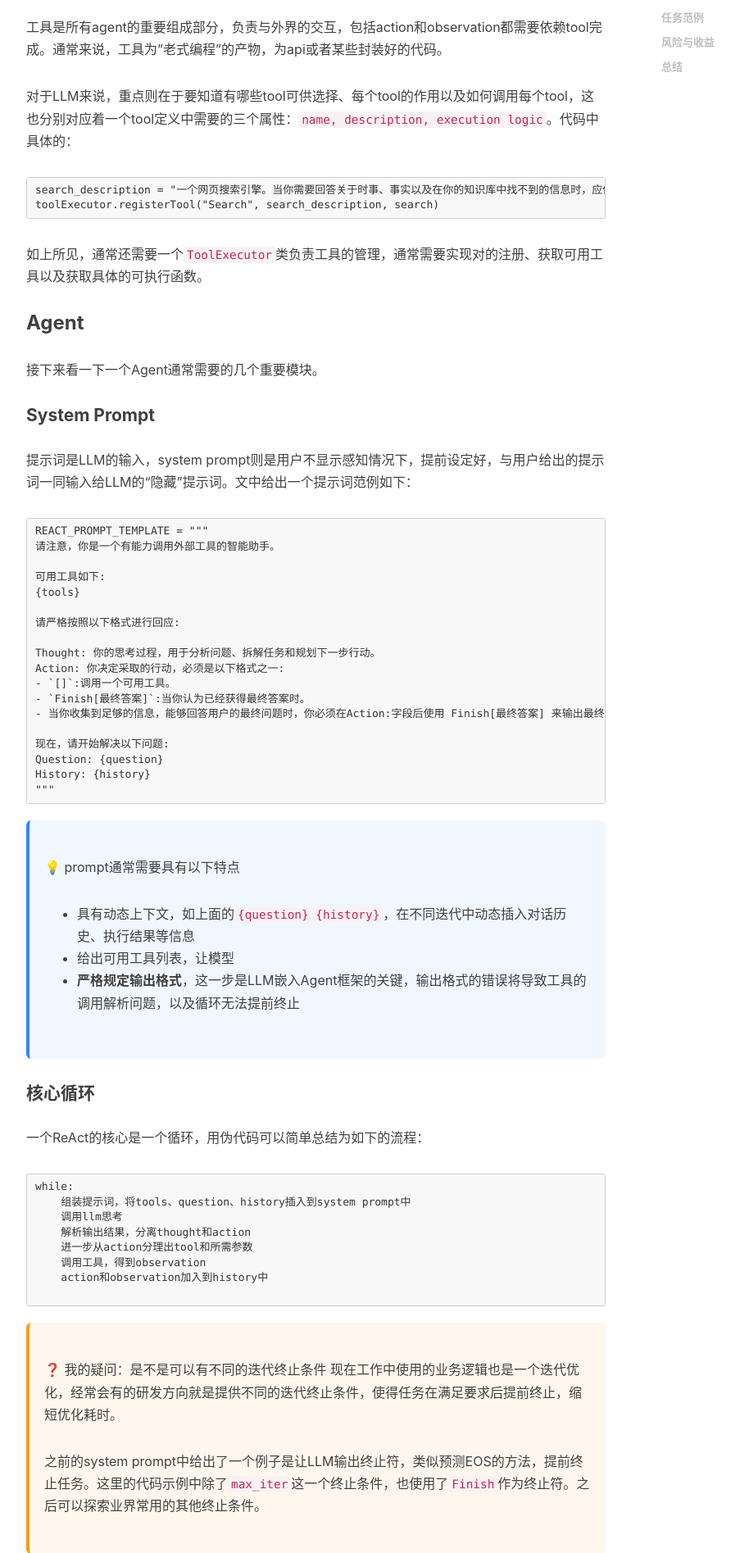
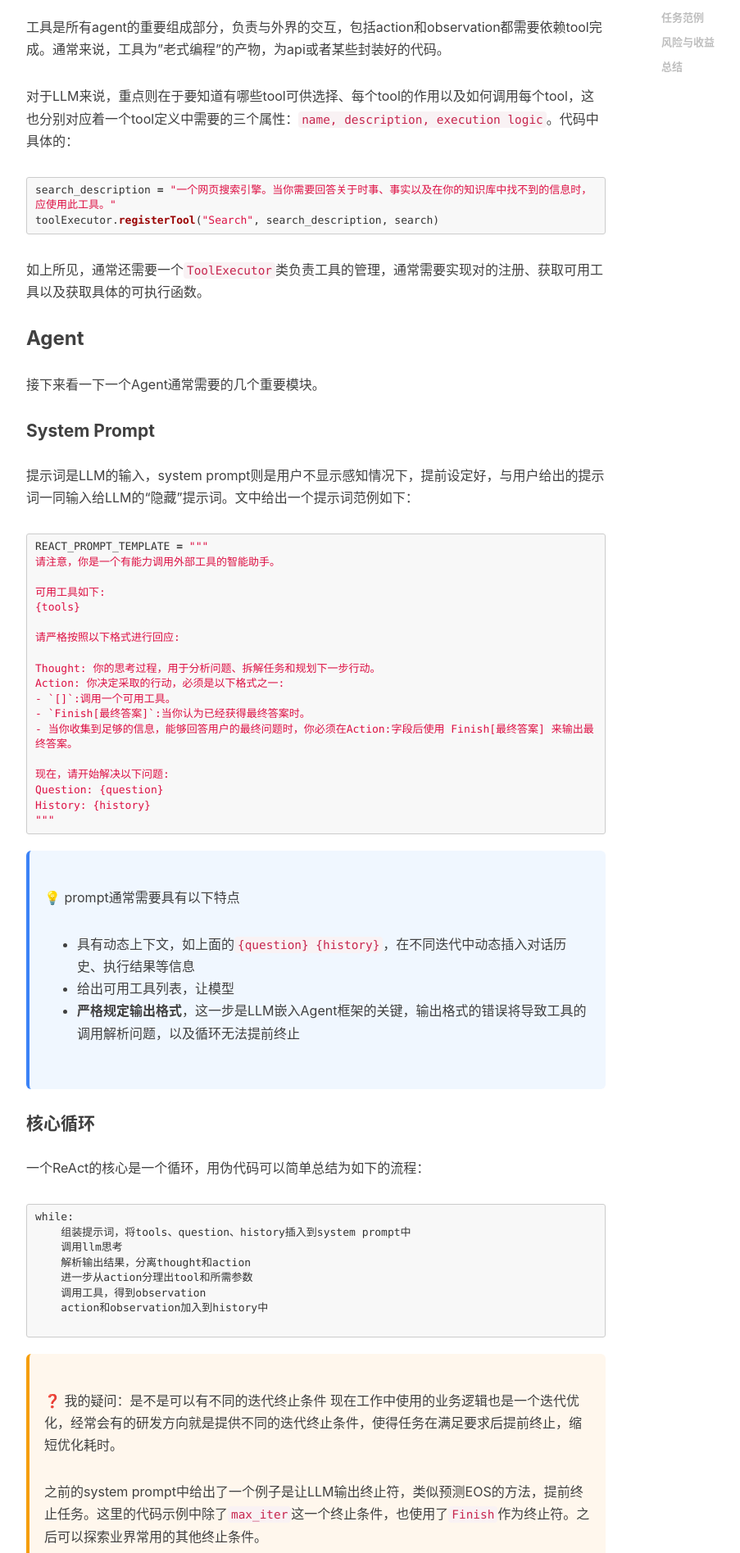
Before and after one commit to vingoh/vingoh.github.io, a Jekyll site: the page built from _posts/2026-04-07-不同Agent范式.md, in a window 1280 px wide. Shown: the part 1067-2962 px from the top of the page at 82% size, without its empty margins (233-1136 px from the left). Built offline with Jekyll 4.4.1, drawn with Linux system fonts in a browser that asks for light colours; nearby versions of some CDN libraries; formulas are drawn with MathJax 3; comment, search, counter and statistics services are not loaded; some of the changed text lies outside the part shown.

Commit message:
修复代码块不高亮、不换行问题

````diff
--- a/_posts/2026-04-07-不同Agent范式.md
+++ b/_posts/2026-04-07-不同Agent范式.md
@@ -31,7 +31,7 @@ $$ \left(th_t,a_t\right)=\pi\left(q,(a_1,o_1),\ldots,(a_{t-1},o_{t-1})\right) $$
 
 对于LLM来说，重点则在于要知道有哪些tool可供选择、每个tool的作用以及如何调用每个tool，这也分别对应着一个tool定义中需要的三个属性：`name, description, execution logic`。代码中具体的：
 
-```python!
+```python
 search_description = "一个网页搜索引擎。当你需要回答关于时事、事实以及在你的知识库中找不到的信息时，应使用此工具。"
 toolExecutor.registerTool("Search", search_description, search)
 ```
@@ -46,7 +46,7 @@ toolExecutor.registerTool("Search", search_description, search)
 
 提示词是LLM的输入，system prompt则是用户不显示感知情况下，提前设定好，与用户给出的提示词一同输入给LLM的“隐藏”提示词。文中给出一个提示词范例如下：
 
-```python!
+```python
 REACT_PROMPT_TEMPLATE = """
 请注意，你是一个有能力调用外部工具的智能助手。
 
@@ -300,7 +300,7 @@ REFINE_PROMPT_TEMPLATE = """
 ```
 随后在实际调用中将`last_code`替换为完整轨迹：
 
-```python!
+```python
 refine_prompt = REFINE_PROMPT_TEMPLATE.format(
     task=task,
     trajectory=self.memory.get_trajectory(),  # 使用完整轨迹，替换last_code_attempt=last_code,
--- a/css/custom.css
+++ b/css/custom.css
@@ -29,3 +29,14 @@ samp,
   font-variant-ligatures: none;
   font-feature-settings: "liga" 0, "calt" 0;
 }
+
+/* Post body: let Rouge-highlighted code wrap long lines (overrides syntax.css nowrap on spans) */
+.post-container .highlight pre {
+  overflow-x: auto;
+}
+.post-container .highlight pre code,
+.post-container .highlight pre code * {
+  white-space: pre-wrap;
+  word-wrap: break-word;
+  overflow-wrap: break-word;
+}
````
Also changed, not shown: _posts/2026-04-12-手搓Agent Demo：Plan-and-Solve篇.md (+3 -3 lines).
